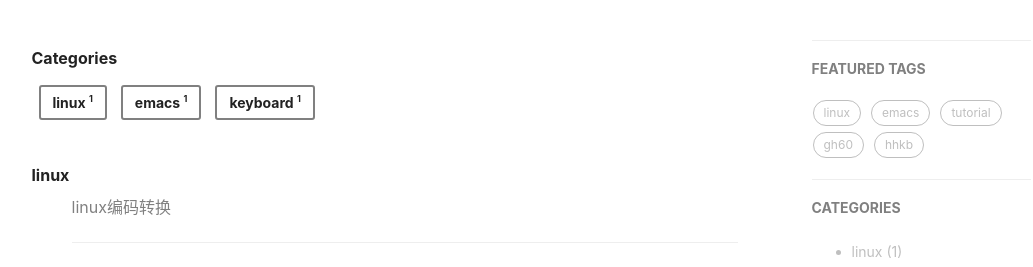
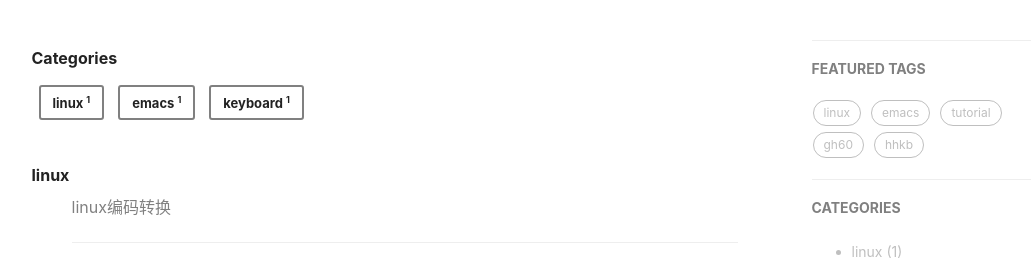
Before and after one commit to silybk/silybk.github.io, a Jekyll site: the page built from categories.html, in a window 1280 px wide. Shown: the part 398-665 px from the top of the page, without its empty margins (136-1169 px from the left). Built offline with Jekyll 4.4.1, drawn with Linux system fonts in a browser that asks for light colours; nearby versions of some CDN libraries; comment, search, counter and statistics services are not loaded.

Commit message:
Update categories.html

```diff
--- a/categories.html
+++ b/categories.html
@@ -6,11 +6,11 @@ permalink: /categories/
 ---
 <article class="hentry">
 <div class="article">
-    <h6 class="title" <a style="color:#222;font-weight:bold;"> {{ page.title }} </a></h6>
+    <h6 class="title" <a style="color:#222;font-size: 16px;font-weight:bold;"> {{ page.title }} </a></h6>
     <ul class="categories">
     {% assign categories_list = site.categories %}
     {% for category in categories_list %}
-        <li class="categories-item"><a style="color:#222;font-size: 14px;font-weight:bold;" href="{{ BASE_PATH }}{{ site.JB.categories_path }}#{{ category[0] }}-ref">
+        <li class="categories-item"><a style="color:#222;font-size: 13px;font-weight:bold;" href="{{ BASE_PATH }}{{ site.JB.categories_path }}#{{ category[0] }}-ref">
             {{ category[0] | join: "/" }}
         <span>{{ category[1].size }}</span></a>
 		</li>
@@ -19,7 +19,7 @@ permalink: /categories/
 
 <div class="article">
 {% for category in site.categories %}
-  <h6  class="article-year" id="{{ category[0] }}-ref" data-year="&diams;" > <a style="color:#222;font-weight:bold;"> {{ category[0] | join: "/" }}</a></h6>
+  <h6  class="article-year" id="{{ category[0] }}-ref" data-year="&diams;" > <a style="color:#222;font-size: 16px;font-weight:bold;"> {{ category[0] | join: "/" }}</a></h6>
   <ul style="list-style: none">
     {% assign pages_list = category[1] %}
     {% for node in pages_list %}
```
